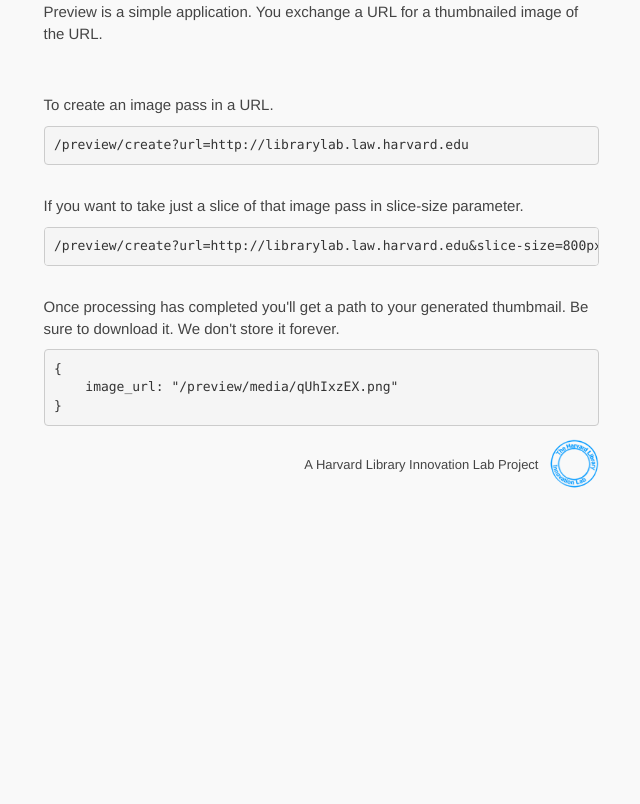
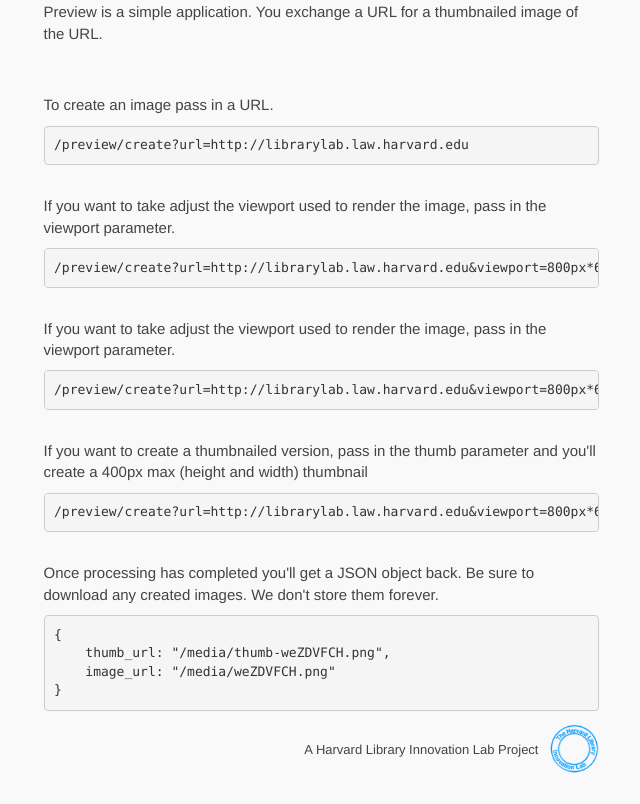
Before and after one commit to harvard-lil/preview, a Django app: template preview_web/preview/templates/landing.html in a window 1280 px wide. Shown: the part 133-937 px from the top of the page, without its empty margins (319-959 px from the left). Before the commit the page ends 621 px from the top, so only its background shows below. Run offline with Django 3.2, Linux system fonts and the light colour scheme; the template is opened without the code that fills it, so the values that code supplies are empty; some libraries are stand-ins or nearby versions.

Commit message:
Added PIL processing to create thumb

```diff
--- a/preview_web/preview/templates/landing.html
+++ b/preview_web/preview/templates/landing.html
@@ -38,13 +38,19 @@
                 <p>To create an image pass in a URL.</p>
                 <pre>/preview/create?url=http://librarylab.law.harvard.edu</pre>
                 <br>
-                <p>If you want to take just a slice of that image pass in slice-size parameter.</p>
-                <pre>/preview/create?url=http://librarylab.law.harvard.edu&slice-size=800px*600px</pre>
+                <p>If you want to take adjust the viewport used to render the image, pass in the viewport parameter.</p>
+                <pre>/preview/create?url=http://librarylab.law.harvard.edu&viewport=800px*600px</pre>
                 <br>
-                <p>Once processing has completed you'll get a path to your generated thumbmail. Be sure to download it. We don't store it forever.</p>
-
+                <p>If you want to take adjust the viewport used to render the image, pass in the viewport parameter.</p>
+                <pre>/preview/create?url=http://librarylab.law.harvard.edu&viewport=800px*600px</pre>
+                <br>
+                <p>If you want to create a thumbnailed version, pass in the thumb parameter and you'll create a 400px max (height and width) thumbnail</p>
+                <pre>/preview/create?url=http://librarylab.law.harvard.edu&viewport=800px*600px&thumb=true</pre>
+                <br>
+                <p>Once processing has completed you'll get a JSON object back. Be sure to download any created images. We don't store them forever.</p>
 <pre>{
-    image_url: "/preview/media/qUhIxzEX.png"
+    thumb_url: "/media/thumb-weZDVFCH.png",
+    image_url: "/media/weZDVFCH.png"
 }</pre>
             </div>
         </div>
```
Also changed, not shown: preview_web/preview/views/common.py (+20 -7 lines).
